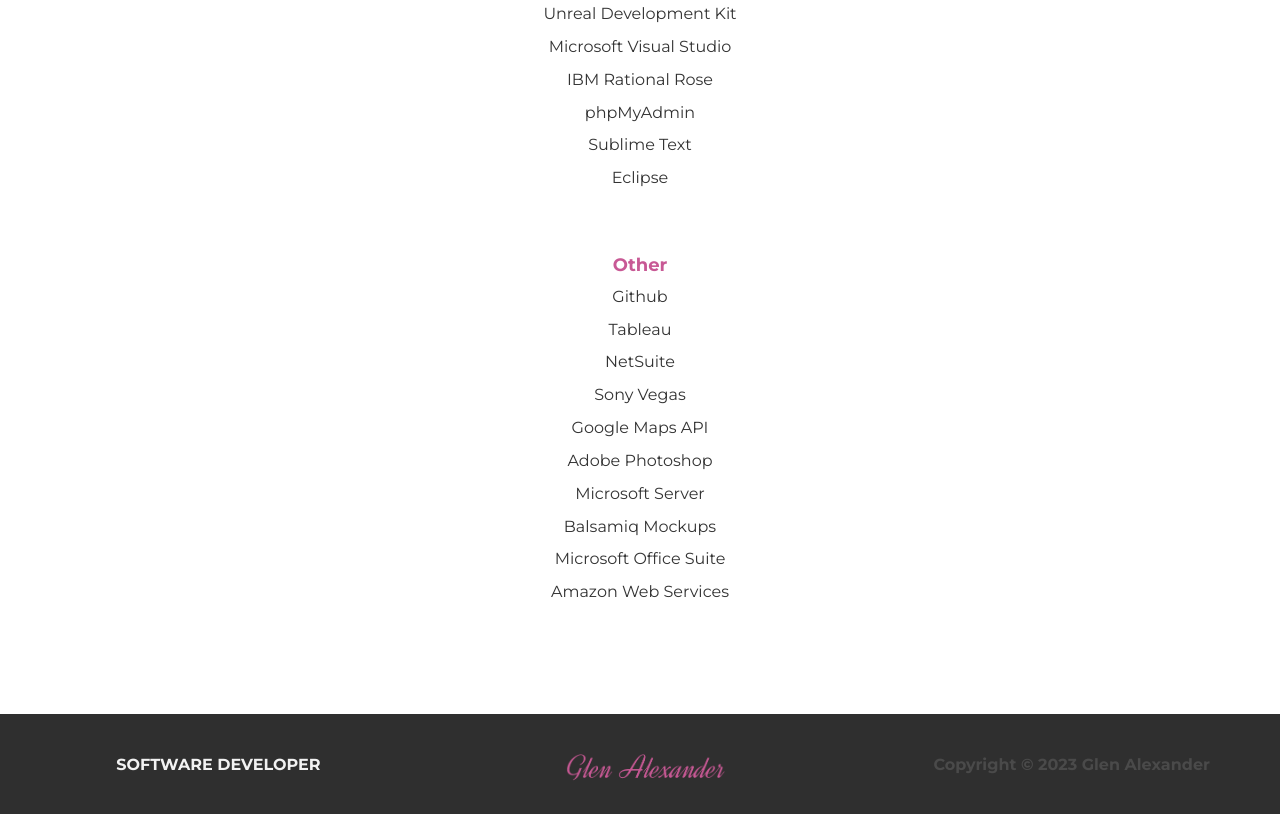
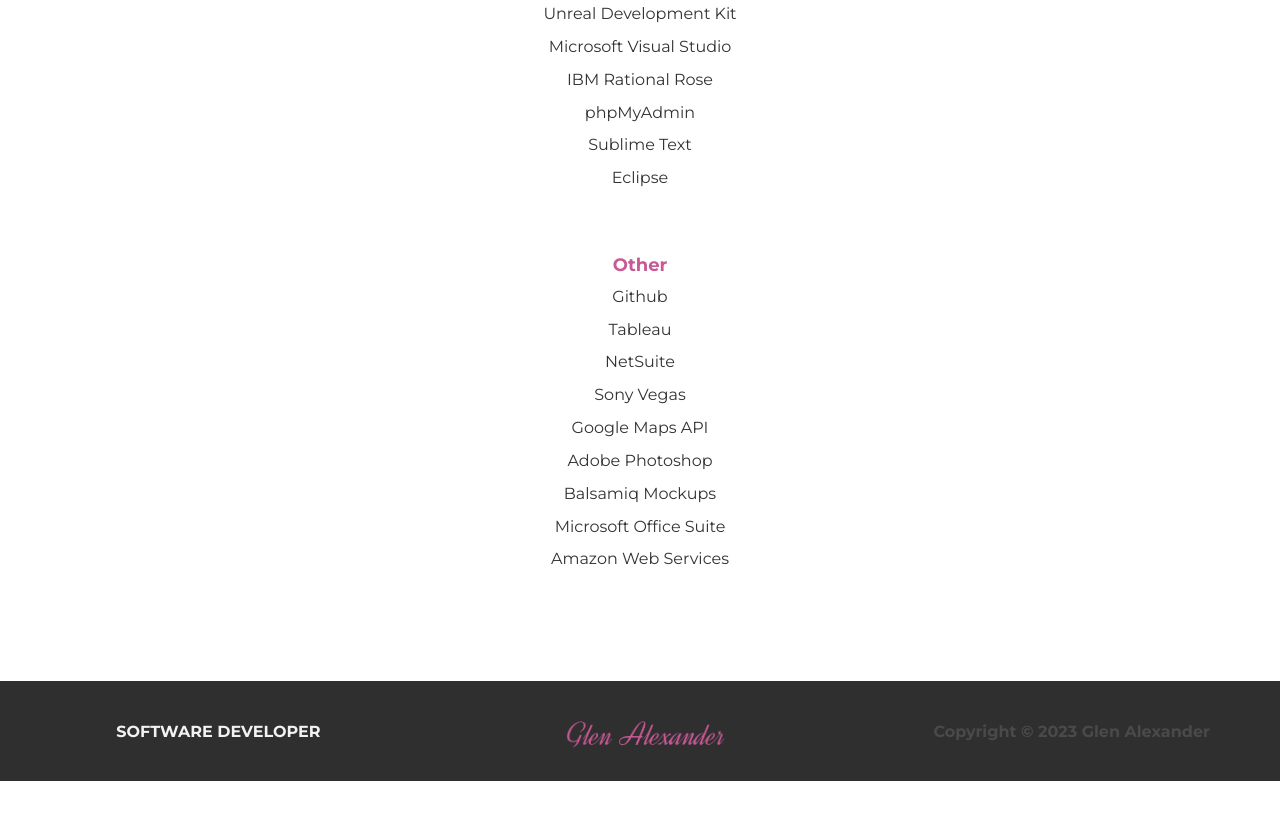
Before and after one commit to g1a1/g1a1.github.io, a plain HTML site: page experience.html in a window 1280 px wide. Shown: the part 947-1761 px from the top of the page. After the commit the page ends 1728 px from the top, so only its background shows below. Drawn offline with nearby package versions, Linux system fonts and the light colour scheme.

Commit message:
Update experience.html

```diff
--- a/experience.html
+++ b/experience.html
@@ -108,7 +108,6 @@
                     <p>Sony Vegas</p>
                     <p>Google Maps API</p>
 		    <p>Adobe Photoshop</p>
-		    <p>Microsoft Server</p>
                     <p>Balsamiq Mockups</p>
                     <p>Microsoft Office Suite</p>
                     <p>Amazon Web Services</p>
```
